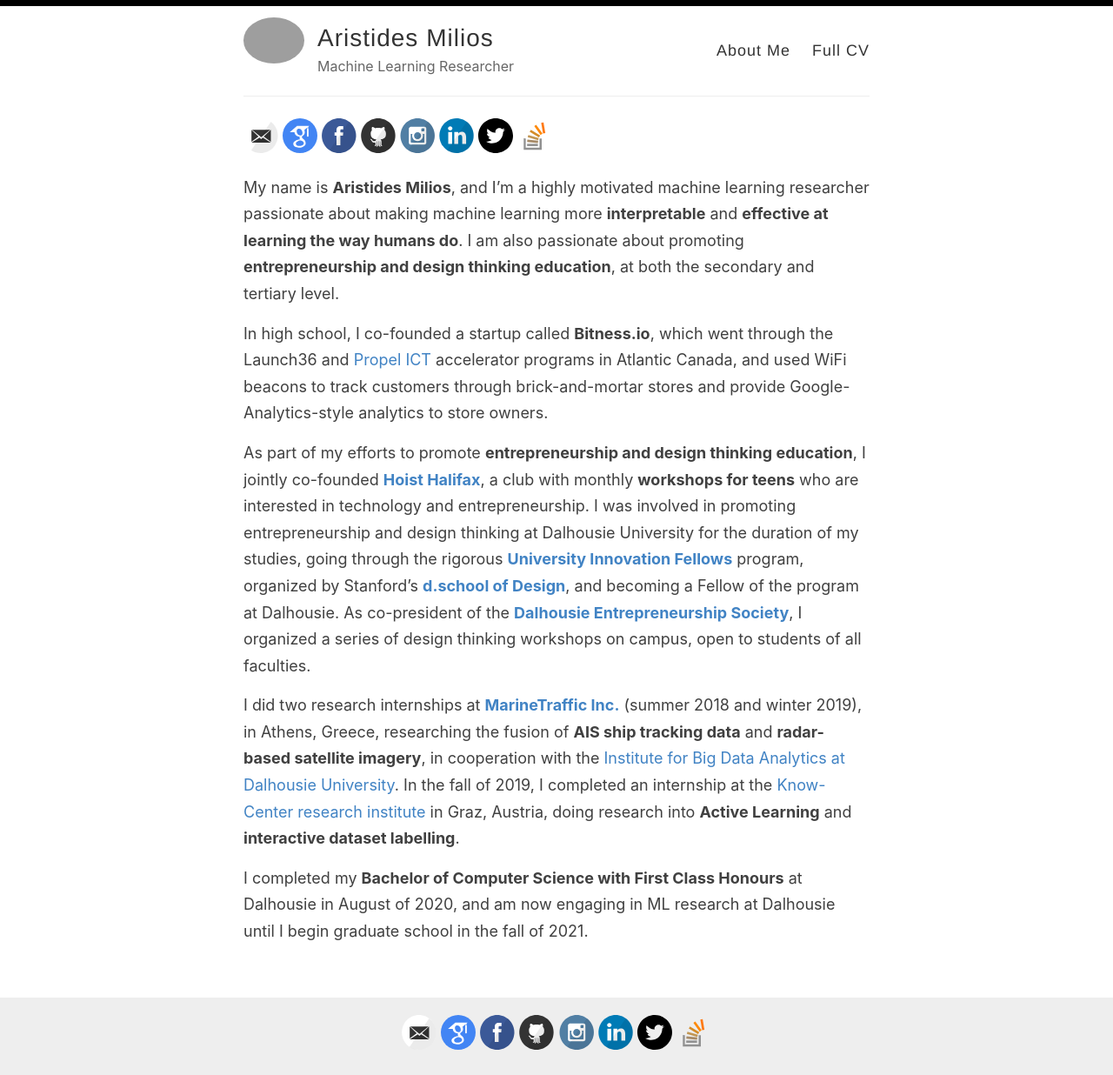
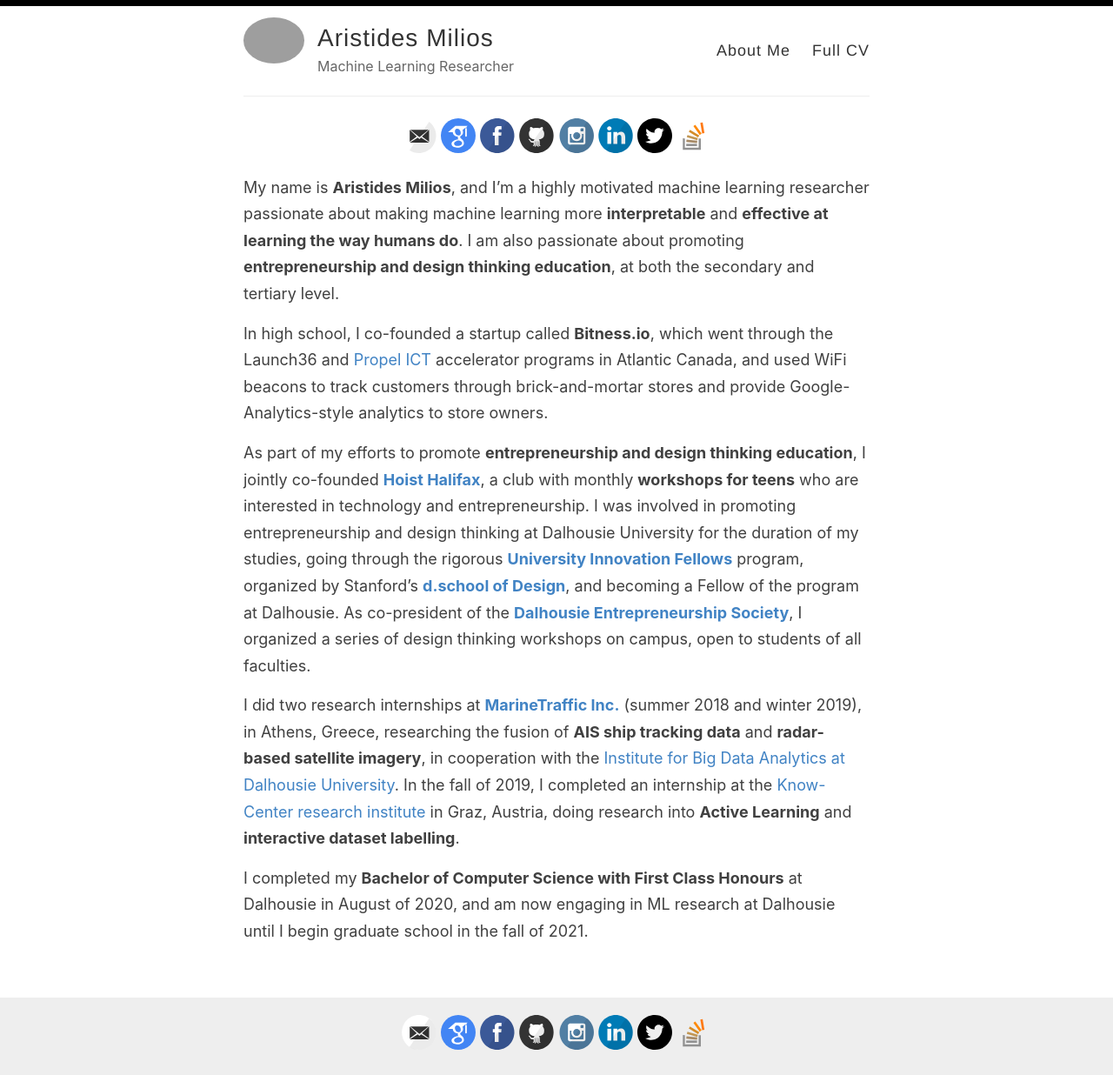
Before and after one commit to amilios/amilios.github.io, a Jekyll site: the page built from index.md, in a window 1280 px wide. Shown: the whole page at 87% size. Built offline with Jekyll 4.4.1, drawn with Linux system fonts in a browser that asks for light colours; grey boxes are pictures that could not be loaded.

Commit message:
Update default.html

```diff
--- a/_layouts/default.html
+++ b/_layouts/default.html
@@ -37,7 +37,7 @@
 
       <div class="wrapper-main">
         <div id="main" role="main" class="container">
-          <div id="soc-links">
+          <div id="soc-links" style="text-align: center">
             {% include svg-icons.html %}
           </div>
           {{ content }}
```
